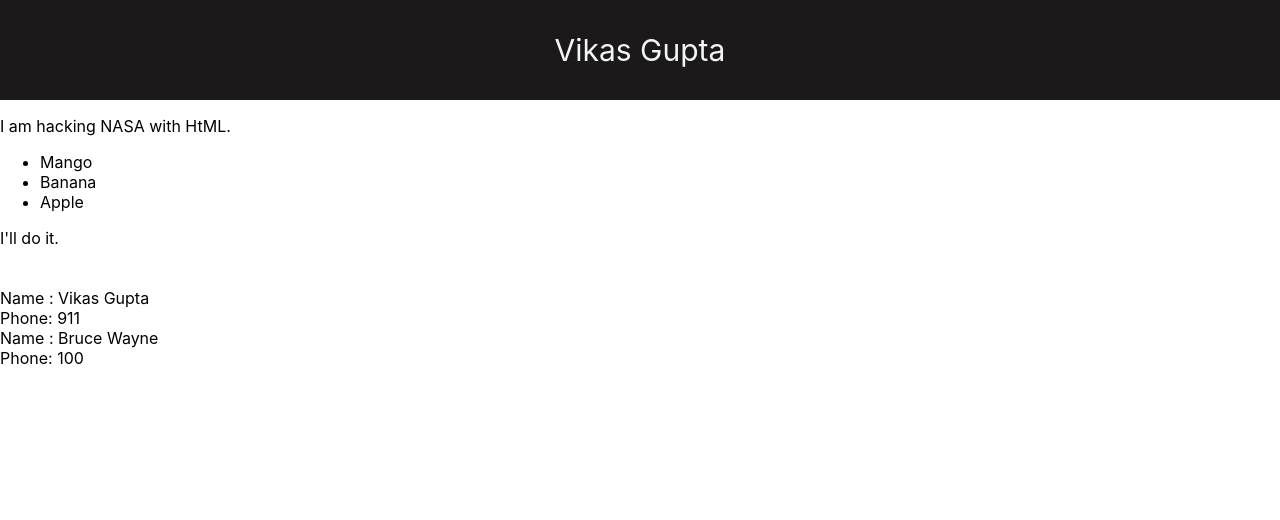
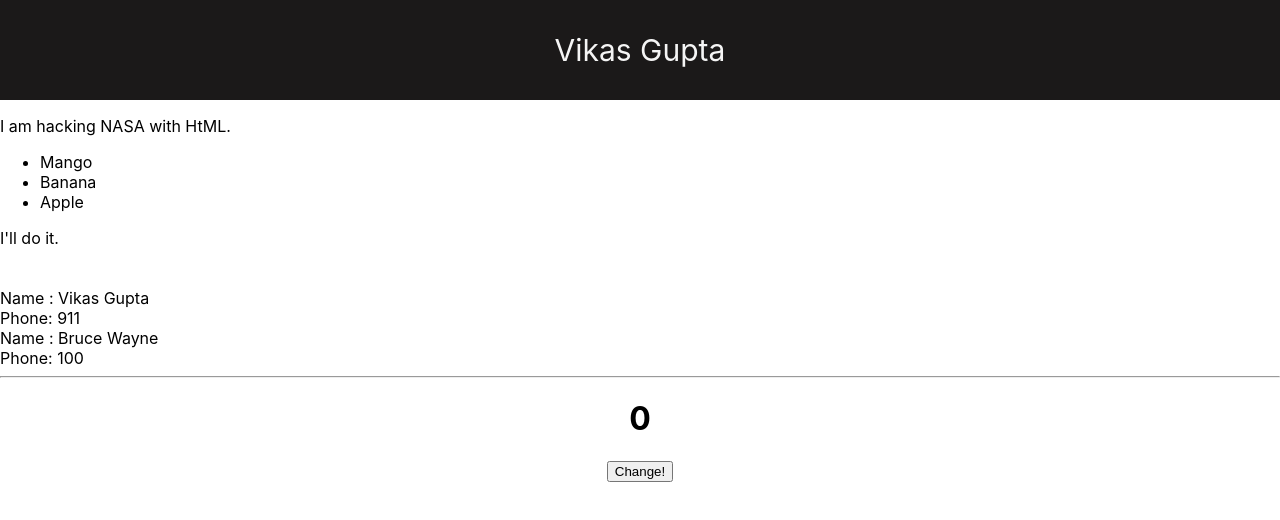
Before and after one commit to viikkkas/React--HelloWorld, a React (Create React App) app: page / in a window 1280 px wide. Shown: the top 520 px of the page. Built offline with nearby package versions, Linux system fonts and the light colour scheme.

Commit message:
Update App.js

```diff
--- a/src/App.js
+++ b/src/App.js
@@ -8,14 +8,29 @@ import './style.css'
 import ContactCard from './components/contact';
 
 class App extends React.Component {
+  constructor() {
+    super()
+    this.state = {
+      count:0
+    }
+    this.handleClick = this.handleClick.bind(this)
+  }
+
+  handleClick() {
+    this.setState({count:1})
+  }
+
   render() {
     return (
       <div>
-         <Header />
-         <MainContent />
-         <Footer /><br/><br/>
-         <ContactCard contact = {{name: "Vikas Gupta", phone: "911"}}/>
-         <ContactCard contact = {{name: "Bruce Wayne", phone: "100"}}/>
+          <Header />
+          <MainContent />
+          <Footer /><br/><br/>
+          <ContactCard contact = {{name: "Vikas Gupta", phone: "911"}}/>
+          <ContactCard contact = {{name: "Bruce Wayne", phone: "100"}}/>
+          <hr/>
+          <p align="center"><h1>{this.state.count}</h1>
+          <button onClick = {this.handleClick}>Change!</button></p>
       </div>
     );
   }
```
